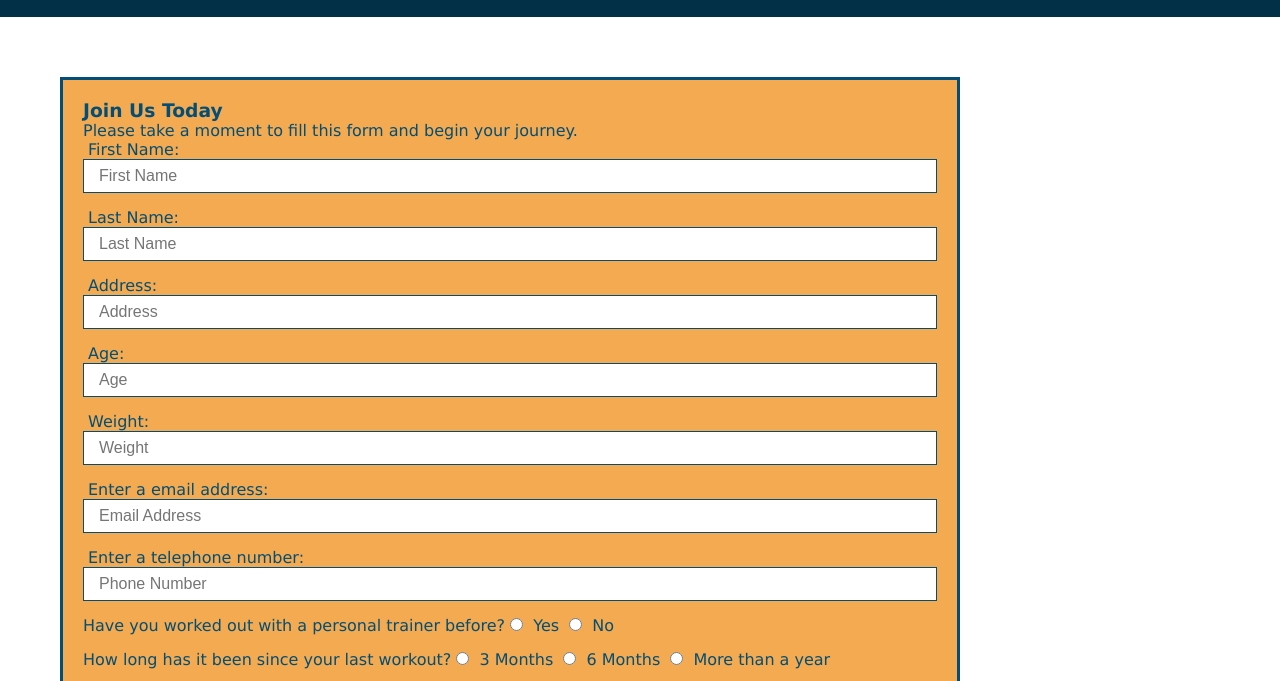
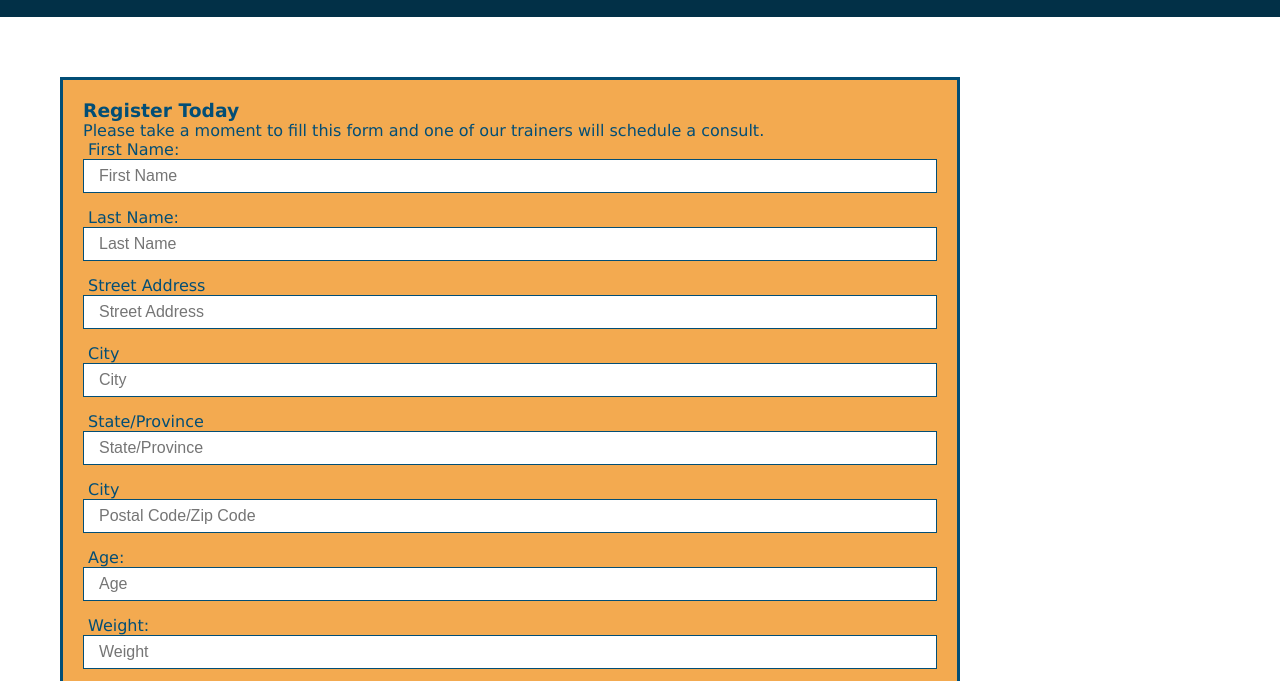
Before and after one commit to ColinNebula/application-registration-page, a plain HTML site: page index.html in a window 1280 px wide. Shown: the part 64-745 px from the top of the page. Drawn offline with Linux system fonts and the light colour scheme.

Commit message:
updated html and css files

```diff
--- a/assets/css/style.css
+++ b/assets/css/style.css
@@ -85,11 +85,12 @@ form p {
 }
 
 .form button {
-    color: #fce138;
+    color: #fca148;
     background-color: #024e76;
     border: none;
     padding: 10px 20px;
     font-size: 16px;
+    cursor: pointer;
 }
 /* form element ends */
 
--- a/index.html
+++ b/index.html
@@ -29,8 +29,8 @@
 <!--Form section starts here-->
     <section>
         <div class="form">
-            <h3> Join Us Today</h3>
-            <p> Please take a moment to fill this form and begin your journey.</p>
+            <h3> Register Today</h3>
+            <p> Please take a moment to fill this form and one of our trainers will schedule a consult.</p>
 
             <!--Form elements starts here-->
             <form>
@@ -42,9 +42,21 @@
                 <label for="last-name"> Last Name:</label>
                 <input type="text" placeholder="Last Name" name="first-name" id="last-name" class="form-input" />
 
-                <!--address-->
-                <label for="address"> Address:</label>
-                <input type="text" placeholder="Address" name="address" id="address" class="form-input" />
+                <!-- Street address-->
+                <label for="street-address"> Street Address</label>
+                <input type="text" placeholder="Street Address" name="street" id="street-address" class="form-input" />
+
+                <!-- city-->
+                <label for="city"> City</label>
+                <input type="text" placeholder="City" name="city" id="city" class="form-input" />
+
+                <!-- state/province-->
+                <label for="state-province"> State/Province</label>
+                <input type="text" placeholder="State/Province" name="state-province" id="state-province" class="form-input" />
+
+                <!-- postal code-->
+                <label for="postal-zip-code"> City</label>
+                <input type="text" placeholder="Postal Code/Zip Code" name="postal-zip-code" id="postal-zip-code" class="form-input" />
 
                 <!--Age-->
                 <label for="age"> Age:</label>
@@ -59,8 +71,8 @@
                 <input type="email" placeholder="Email Address" name="email" id="email" class="form-input" />
 
                 <!--Phone-->
-                <label for="phone">Enter a telephone number:</label>
-                <input type="tel" placeholder="Phone Number" name="phone" id="phone" class="form-input" />
+                <label for="phone">Mobile phone number:</label>
+                <input type="tel" placeholder="Mobile Phone Number" name="phone" id="phone" class="form-input" />
 
                 <p>
                     Have you worked out with a personal trainer before?
```
